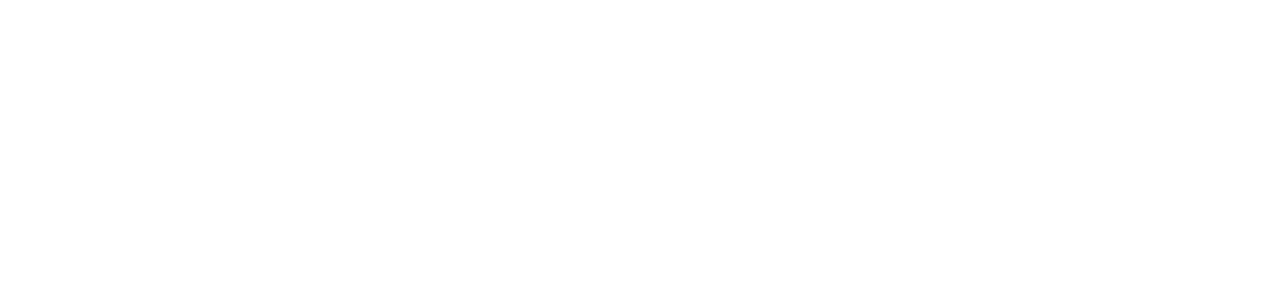
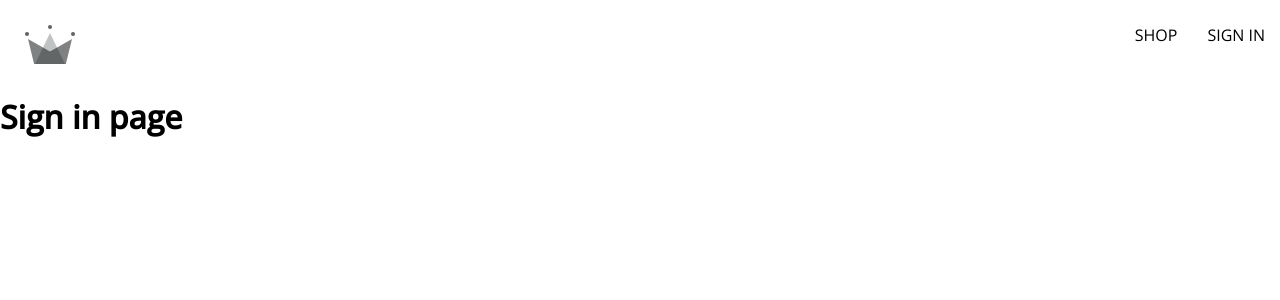
Before and after one commit to Silvery86/Clothing_Crown, a React (Create React App) app: page /sign-in in a window 1280 px wide. Before the commit this address had no page. Shown: the top 300 px of the page. Built offline with nearby package versions, Linux system fonts and the light colour scheme.

Commit message:
add sign in page

```diff
--- a/src/App.js
+++ b/src/App.js
@@ -1,6 +1,7 @@
 import Navigation from './navigation/navigation.component'
 import Home from './home/home.component'
 import { Route, Routes} from 'react-router-dom';
+import SignIn from './sign-in/sign-in.component';
 
 
 
@@ -15,6 +16,7 @@
     <Route path='/' element={<Navigation />}>
         <Route index element={<Home />}/>
         <Route path='shop' element={<Shop/>}/>
+        <Route path='sign-in' element={<SignIn/>}/>
     </Route>
 </Routes>
   );
--- a/src/navigation/navigation.component.jsx
+++ b/src/navigation/navigation.component.jsx
@@ -11,6 +11,7 @@
         </Link>
         <div className="nav-links-container">
           <Link className="nav-link" to='/shop'>SHOP</Link>
+          <Link className="nav-link" to='/sign-in'>SIGN IN</Link>
           <Link></Link>
           <Link></Link>
         </div>
--- /dev/null
+++ b/src/sign-in/sign-in.component.jsx
@@ -0,0 +1,9 @@
+import React from 'react'
+
+export default function SignIn() {
+  return (
+    <div>
+      <h1>Sign in page</h1>
+    </div>
+  )
+}
```
